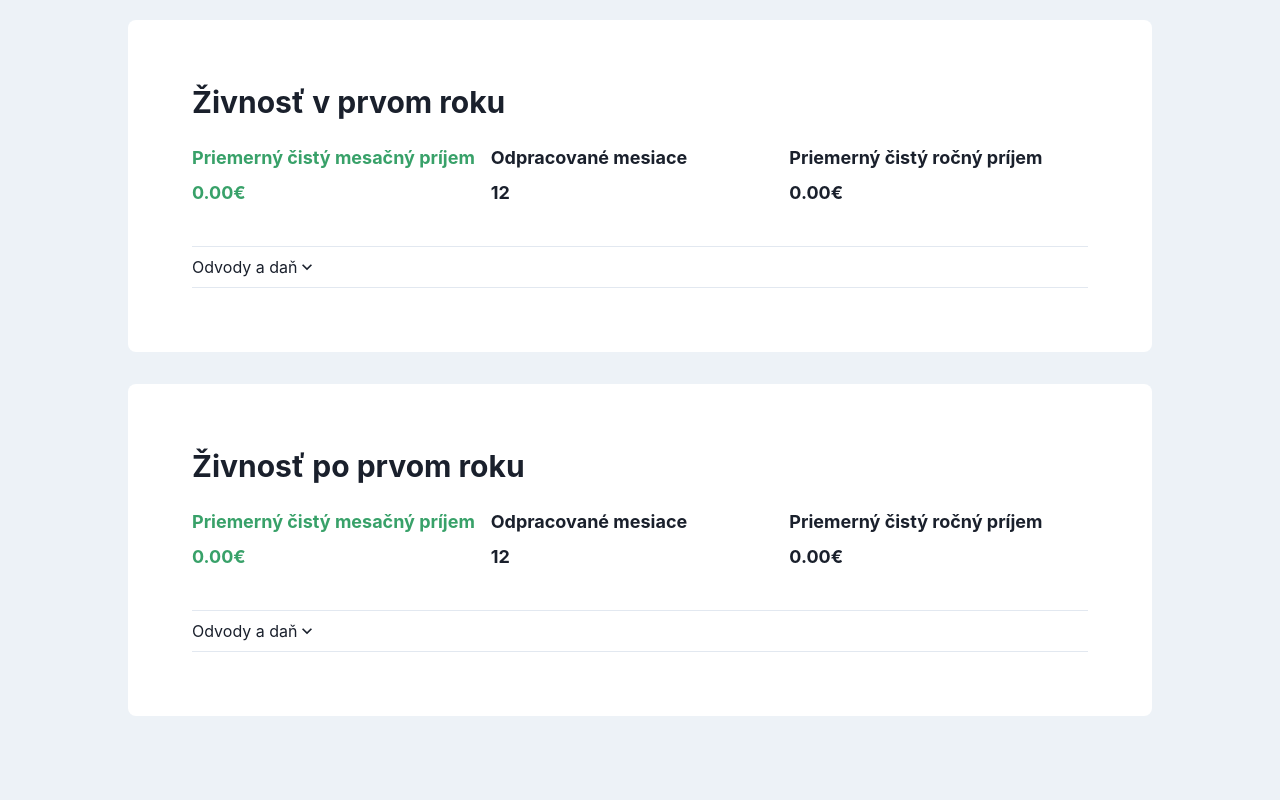
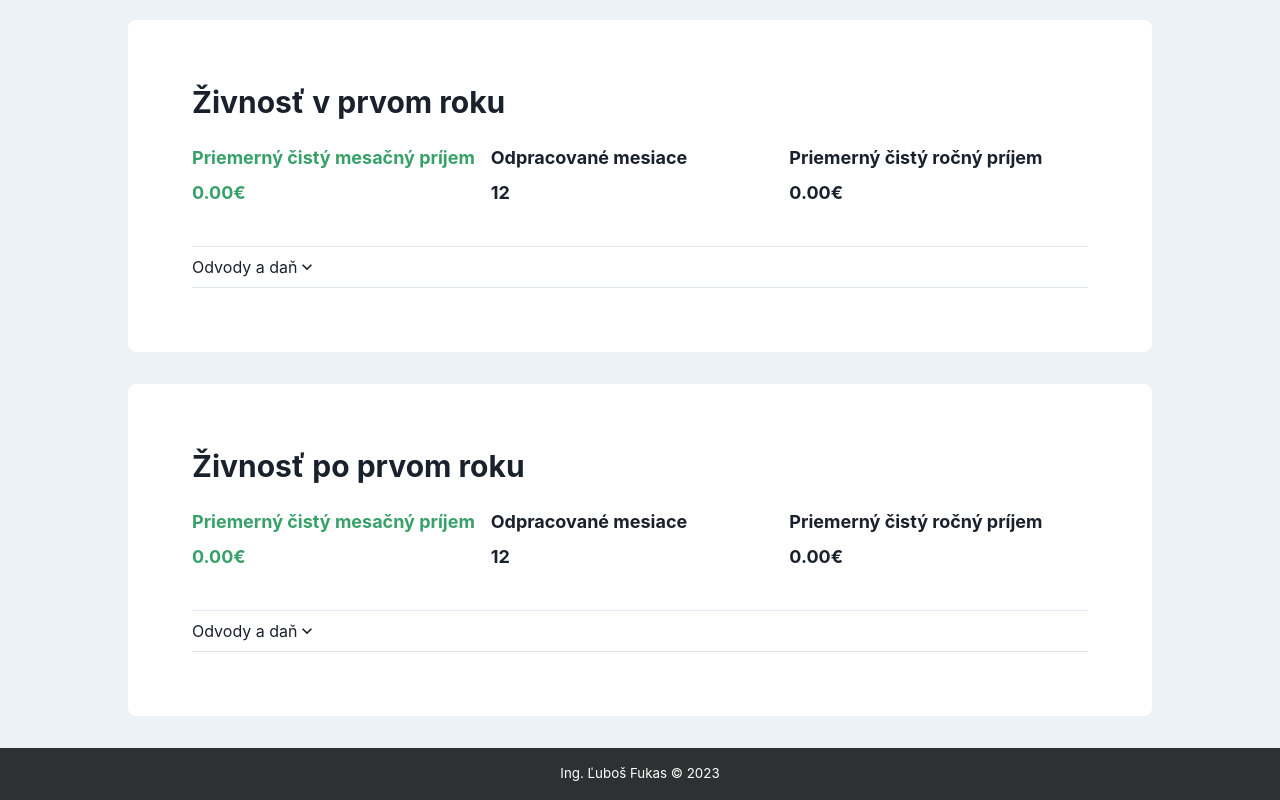
Before and after one commit to lubosfukas/my-paycheck, a Next.js app: page / in a window 1280 px wide. Shown: the part 1185-1985 px from the top of the page. Before the commit the page ends 1933 px from the top, so only its background shows below. Built offline with nearby package versions, Linux system fonts and the light colour scheme.

Commit message:
feat: :sparkles: footer

```diff
--- /dev/null
+++ b/components/common/Footer.tsx
@@ -0,0 +1,34 @@
+import { Box, Stack, Text } from '@chakra-ui/react'
+
+import { device } from '../../utils/device'
+import { useMediaQuery } from '../../hooks'
+
+export const Footer = () => {
+    const isLargerThanLaptop = useMediaQuery(device.laptop)
+    const isLargerThanTablet = useMediaQuery(device.tablet)
+
+    return (
+        <Box
+            backgroundColor="blackAlpha.800"
+            mt={isLargerThanTablet ? '8' : '2'}
+        >
+            <Box
+                maxW={isLargerThanLaptop ? '1024px' : '768px'}
+                mx={isLargerThanTablet ? 'auto' : '4'}
+            >
+                <Stack
+                    alignItems="center"
+                    py={isLargerThanLaptop ? 4 : 2}
+                    spacing={10}
+                >
+                    <Text
+                        color="white"
+                        fontSize={isLargerThanTablet ? 'smaller' : 'small'}
+                    >
+                        Ing. Ľuboš Fukas © 2023
+                    </Text>
+                </Stack>
+            </Box>
+        </Box>
+    )
+}
--- a/components/common/index.ts
+++ b/components/common/index.ts
@@ -1,6 +1,7 @@
 export * from './CompanionIncomeInput'
 export * from './ContributionsTable'
 export * from './FirstYearCard'
+export * from './Footer'
 export * from './IncomeCard'
 export * from './IncomeHeader'
 export * from './IncomeInput'
--- a/pages/index.tsx
+++ b/pages/index.tsx
@@ -6,6 +6,7 @@ import {
     CompanionIncomeInput,
     EmploymentCard,
     FirstYearCard,
+    Footer,
     IncomeInput,
     IncomeHeader,
     Navigation,
@@ -198,6 +199,7 @@ const Home: NextPage = () => {
                     monthsWorked={12}
                 />
             </main>
+            <Footer />
         </>
     )
 }
--- a/pages/zivnost.tsx
+++ b/pages/zivnost.tsx
@@ -5,6 +5,7 @@ import { device } from '../utils/device'
 import {
     CompanionIncomeInput,
     FirstYearCard,
+    Footer,
     IncomeHeader,
     IncomeInput,
     ManDayCard,
@@ -195,6 +196,7 @@ const Contract = () => {
                     monthsWorked={monthsWorked}
                 />
             </main>
+            <Footer />
         </>
     )
 }
```
